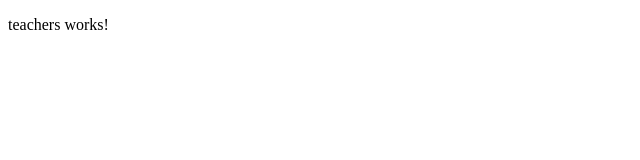
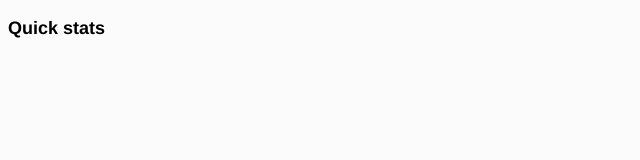
Before and after one commit to DyxBenjamin/open-school, an Angular app: page /teachers in a window 1280 px wide. Shown: the top 160 px of the page, without its empty margins (0-640 px from the left). Built offline with nearby package versions, Linux system fonts and the light colour scheme.

Commit message:
sass architecture

```diff
--- a/src/app/teachers/teachers.component.html
+++ b/src/app/teachers/teachers.component.html
@@ -1 +1,3 @@
-<p>teachers works!</p>
+<section class='teachers' >
+  <p class='medium-label' >Quick stats</p>
+</section>
--- a/src/app/teachers/teachers.component.scss
+++ b/src/app/teachers/teachers.component.scss
@@ -0,0 +1 @@
+@import '../../sass/components/labels.scss';
--- /dev/null
+++ b/src/sass/components/labels.scss
@@ -0,0 +1,9 @@
+.medium-label{
+  font-size: 18px;
+  font-weight: bold;
+}
+
+.big-label{
+  font-size: 24px;
+  font-weight: bold;
+}
--- a/src/styles.css
+++ b/src/styles.css
@@ -1 +1,5 @@
 /* You can add global styles to this file, and also import other style files */
+body{
+  background: #fbfbfb;
+  font-family: Helvetica, sans-serif;
+}
```
Also changed, not shown: src/sass/components/buttons.scss (added), src/sass/components/cards.scss (added).
